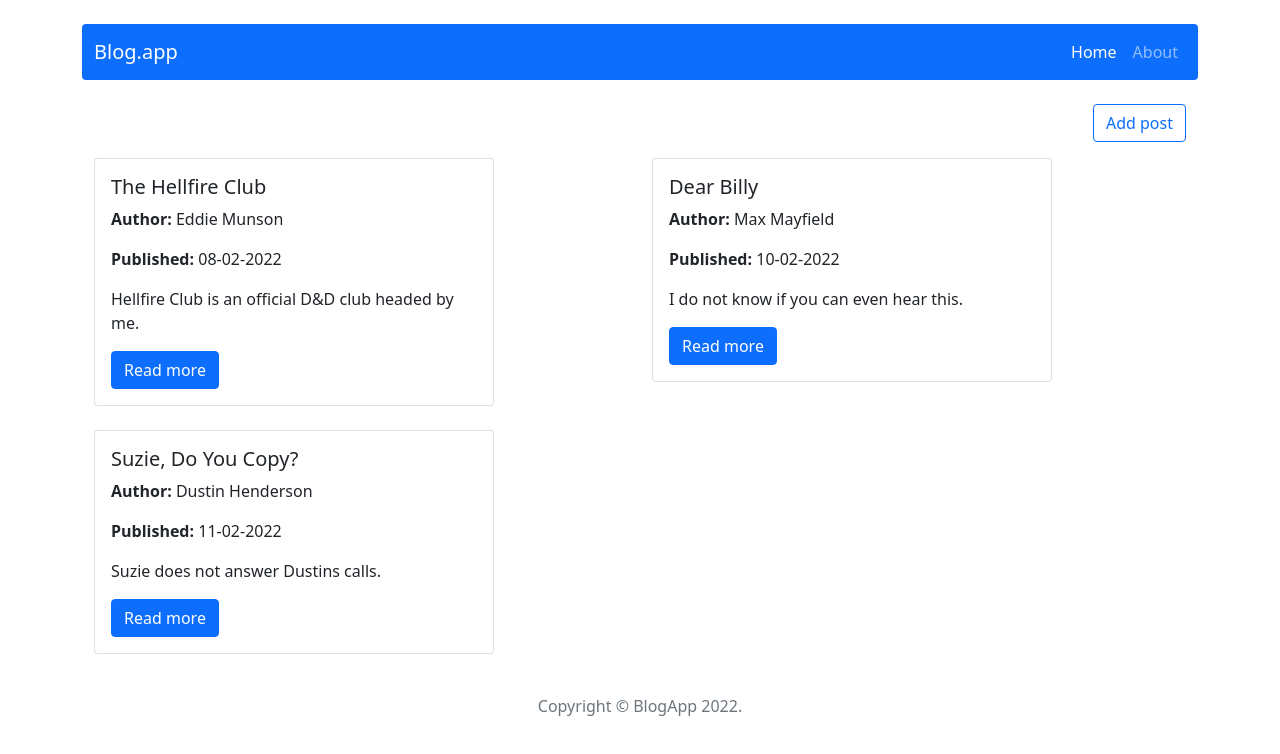
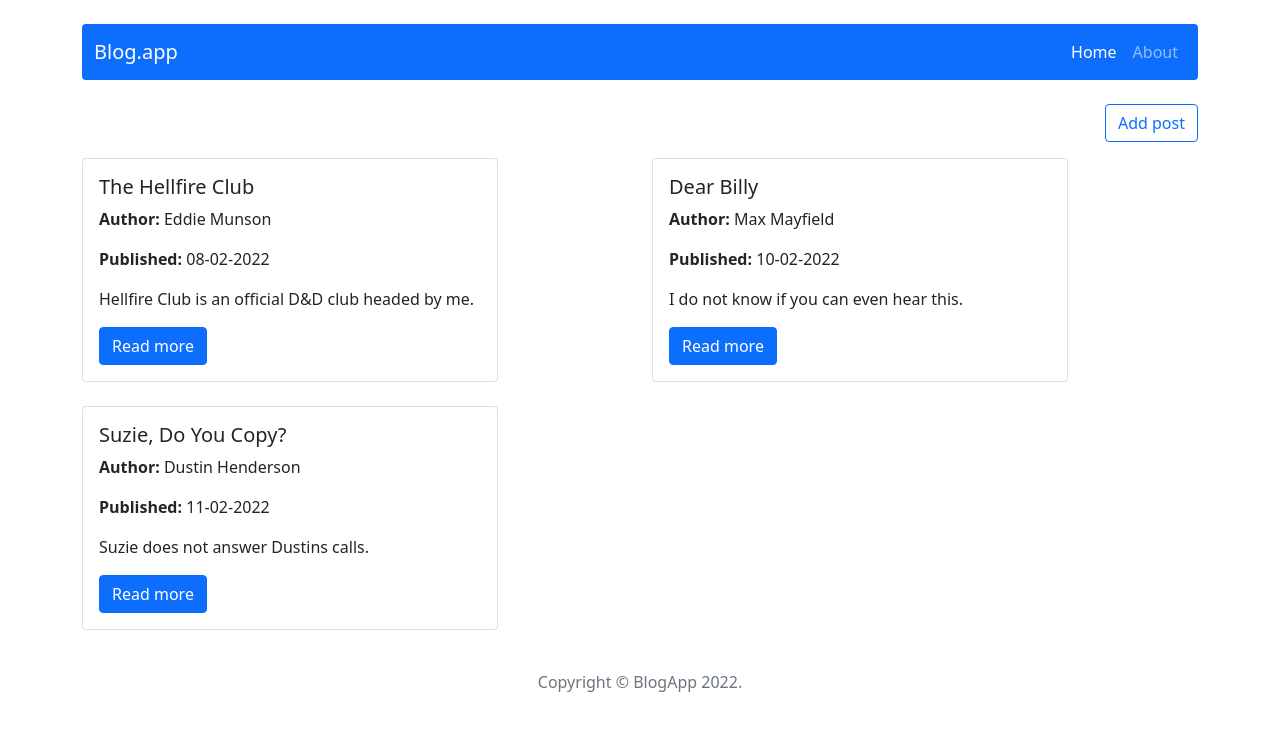
Before and after one commit to jollyzombie/CRUD-blog-app, a React (Create React App) app: page / in a window 1280 px wide. Shown: the top 754 px of the page. Built offline with nearby package versions, Linux system fonts and the light colour scheme.

Commit message:
Home.js styles tweaks

```diff
--- a/src/components/features/Posts/Posts.js
+++ b/src/components/features/Posts/Posts.js
@@ -6,11 +6,10 @@ const Posts = () => {
   const postsData = useSelector(getAllPosts);
 
   return (
-
     <Row>
       {postsData.map((post) => (
         <Col key={post.id}>
-            <Card className='rounded mb-4' style={{ width: '25rem' }}>
+          <Card className='rounded mb-4' style={{ width: '26rem' }}>
             <Card.Body>
               <Card.Title>{post.title}</Card.Title>
               <Card.Text>
@@ -20,15 +19,12 @@ const Posts = () => {
                 <b>Published:</b> {post.publishedDate}
               </Card.Text>
               <Card.Text>{post.shortDescription}</Card.Text>
-                <Button href={'/post/' + post.id}>
-                  Read more
-                </Button>
+              <Button href={'/post/' + post.id}>Read more</Button>
             </Card.Body>
           </Card>
         </Col>
       ))}
     </Row>
-
   );
 };
 
--- a/src/components/pages/Home/Home.js
+++ b/src/components/pages/Home/Home.js
@@ -1,9 +1,9 @@
-import { Container, Button, Col } from 'react-bootstrap';
+import { Button, Col } from 'react-bootstrap';
 import Posts from '../../features/Posts/Posts';
 
 const Home = () => {
   return (
-    <Container>
+    <section>
       <Col className='d-flex justify-content-end mb-3'>
         <Button variant='outline-primary' href={'/post/add'}>
           Add post
@@ -11,7 +11,7 @@ const Home = () => {
       </Col>
 
       <Posts />
-    </Container>
+    </section>
   );
 };
 
```
Lines whose indentation alone changed are shown as unchanged.
